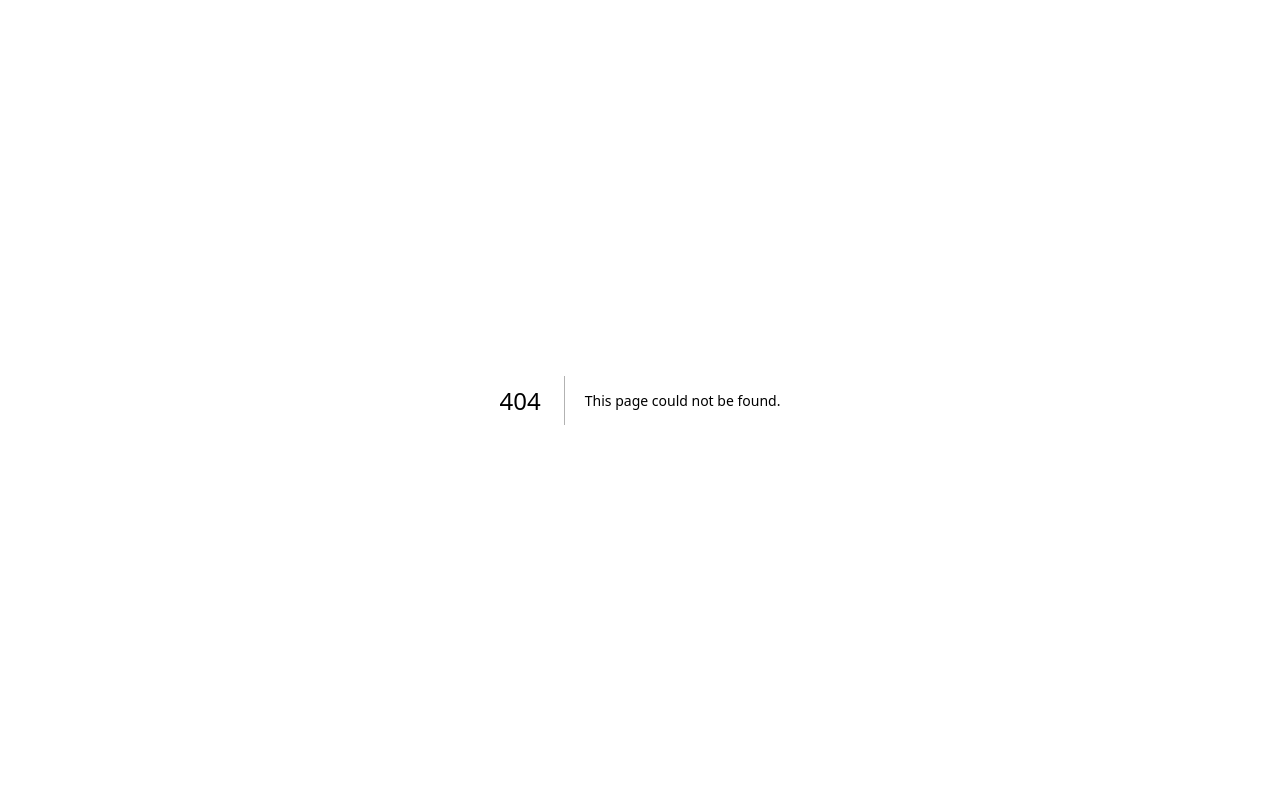
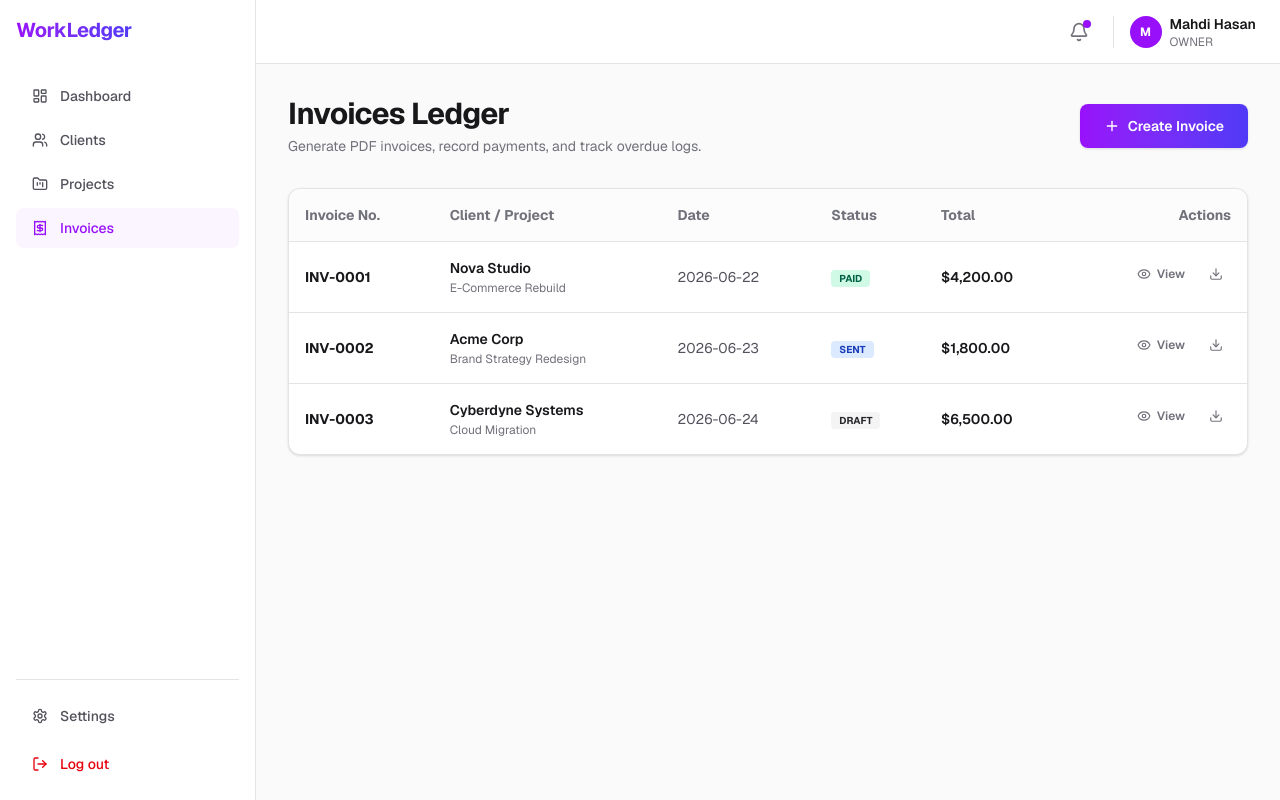
Before and after one commit to mahdimonir/workledger, a Next.js app in the folder apps/web/: page /invoices in a window 1280 px wide. Before the commit this address had no page. Built offline with nearby package versions, Linux system fonts and the light colour scheme; a web font is replaced by a local one.

Commit message:
feat(web): add automated billing invoice ledger page

```diff
--- /dev/null
+++ b/apps/web/src/app/(app)/invoices/page.tsx
@@ -0,0 +1,73 @@
+'use client';
+
+import React from 'react';
+import { Plus, Download, Eye } from 'lucide-react';
+
+export default function InvoicesPage() {
+  const invoices = [
+    { id: '1', number: 'INV-0001', client: 'Nova Studio', project: 'E-Commerce Rebuild', status: 'PAID', total: '$4,200.00', date: '2026-06-22' },
+    { id: '2', number: 'INV-0002', client: 'Acme Corp', project: 'Brand Strategy Redesign', status: 'SENT', total: '$1,800.00', date: '2026-06-23' },
+    { id: '3', number: 'INV-0003', client: 'Cyberdyne Systems', project: 'Cloud Migration', status: 'DRAFT', total: '$6,500.00', date: '2026-06-24' }
+  ];
+
+  return (
+    <div className="flex flex-col gap-8">
+      {/* Header action */}
+      <div className="flex justify-between items-center flex-wrap gap-4">
+        <div>
+          <h1 className="text-2xl md:text-3xl font-bold tracking-tight">Invoices Ledger</h1>
+          <p className="text-zinc-500 text-sm mt-1">Generate PDF invoices, record payments, and track overdue logs.</p>
+        </div>
+        <button className="h-11 px-6 rounded-lg bg-gradient-to-r from-purple-600 to-indigo-600 hover:from-purple-500 hover:to-indigo-500 text-white font-semibold text-sm transition-all duration-300 flex items-center gap-2 shadow-sm">
+          <Plus className="w-4 h-4" /> Create Invoice
+        </button>
+      </div>
+
+      {/* Invoice list table */}
+      <div className="border border-zinc-200 dark:border-zinc-800 rounded-xl bg-white dark:bg-zinc-950 overflow-hidden shadow-sm">
+        <div className="overflow-x-auto">
+          <table className="w-full text-left text-sm border-collapse">
+            <thead>
+              <tr className="border-b border-zinc-200 dark:border-zinc-800 bg-zinc-50/50 dark:bg-zinc-950 text-zinc-500 font-semibold">
+                <th className="p-4">Invoice No.</th>
+                <th className="p-4">Client / Project</th>
+                <th className="p-4">Date</th>
+                <th className="p-4">Status</th>
+                <th className="p-4">Total</th>
+                <th className="p-4 text-right">Actions</th>
+              </tr>
+            </thead>
+            <tbody className="divide-y divide-zinc-200 dark:divide-zinc-800 text-zinc-700 dark:text-zinc-300">
+              {invoices.map((invoice) => (
+                <tr key={invoice.id} className="hover:bg-zinc-50/30 dark:hover:bg-zinc-900/10 transition-colors">
+                  <td className="p-4 font-bold text-zinc-900 dark:text-zinc-100">{invoice.number}</td>
+                  <td className="p-4">
+                    <div className="flex flex-col">
+                      <span className="font-semibold text-zinc-900 dark:text-zinc-100 text-sm">{invoice.client}</span>
+                      <span className="text-zinc-500 text-xs mt-0.5">{invoice.project}</span>
+                    </div>
+                  </td>
+                  <td className="p-4 text-zinc-600 dark:text-zinc-400">{invoice.date}</td>
+                  <td className="p-4">
+                    <span className={`text-[10px] px-2 py-0.5 rounded font-bold ${invoice.status === 'PAID' ? 'bg-emerald-100 text-emerald-800 dark:bg-emerald-950/30 dark:text-emerald-400' : invoice.status === 'SENT' ? 'bg-blue-100 text-blue-800 dark:bg-blue-950/30 dark:text-blue-400' : 'bg-zinc-100 text-zinc-800 dark:bg-zinc-850 dark:text-zinc-300'}`}>
+                      {invoice.status}
+                    </span>
+                  </td>
+                  <td className="p-4 font-semibold text-zinc-900 dark:text-zinc-100">{invoice.total}</td>
+                  <td className="p-4 text-right flex justify-end gap-2">
+                    <button className="p-2 rounded hover:bg-zinc-100 dark:hover:bg-zinc-900 text-zinc-500 dark:text-zinc-400 transition-colors inline-flex items-center gap-1.5 text-xs font-semibold">
+                      <Eye className="w-3.5 h-3.5" /> View
+                    </button>
+                    <button className="p-2 rounded hover:bg-zinc-100 dark:hover:bg-zinc-900 text-zinc-500 dark:text-zinc-400 transition-colors">
+                      <Download className="w-3.5 h-3.5" />
+                    </button>
+                  </td>
+                </tr>
+              ))}
+            </tbody>
+          </table>
+        </div>
+      </div>
+    </div>
+  );
+}
```
